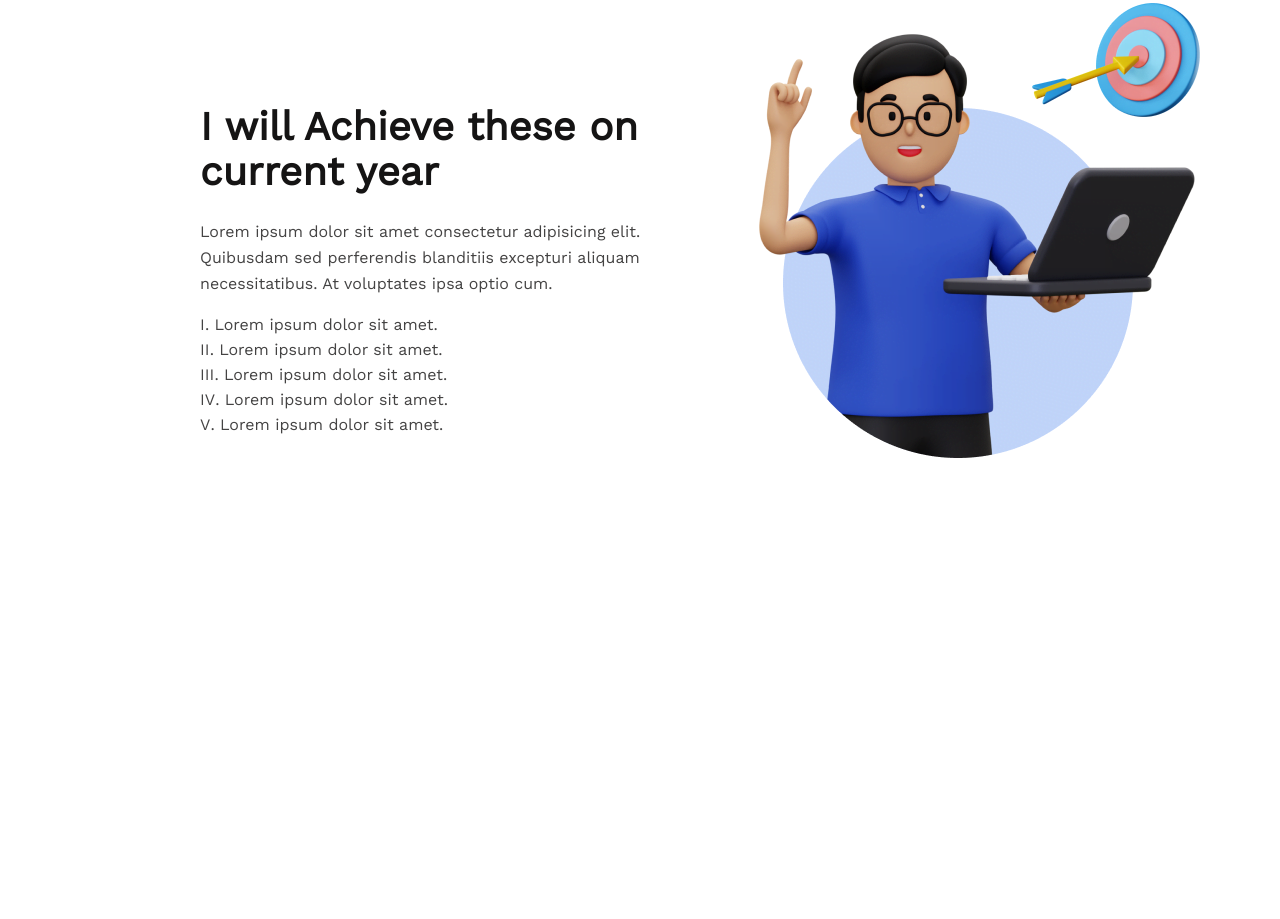
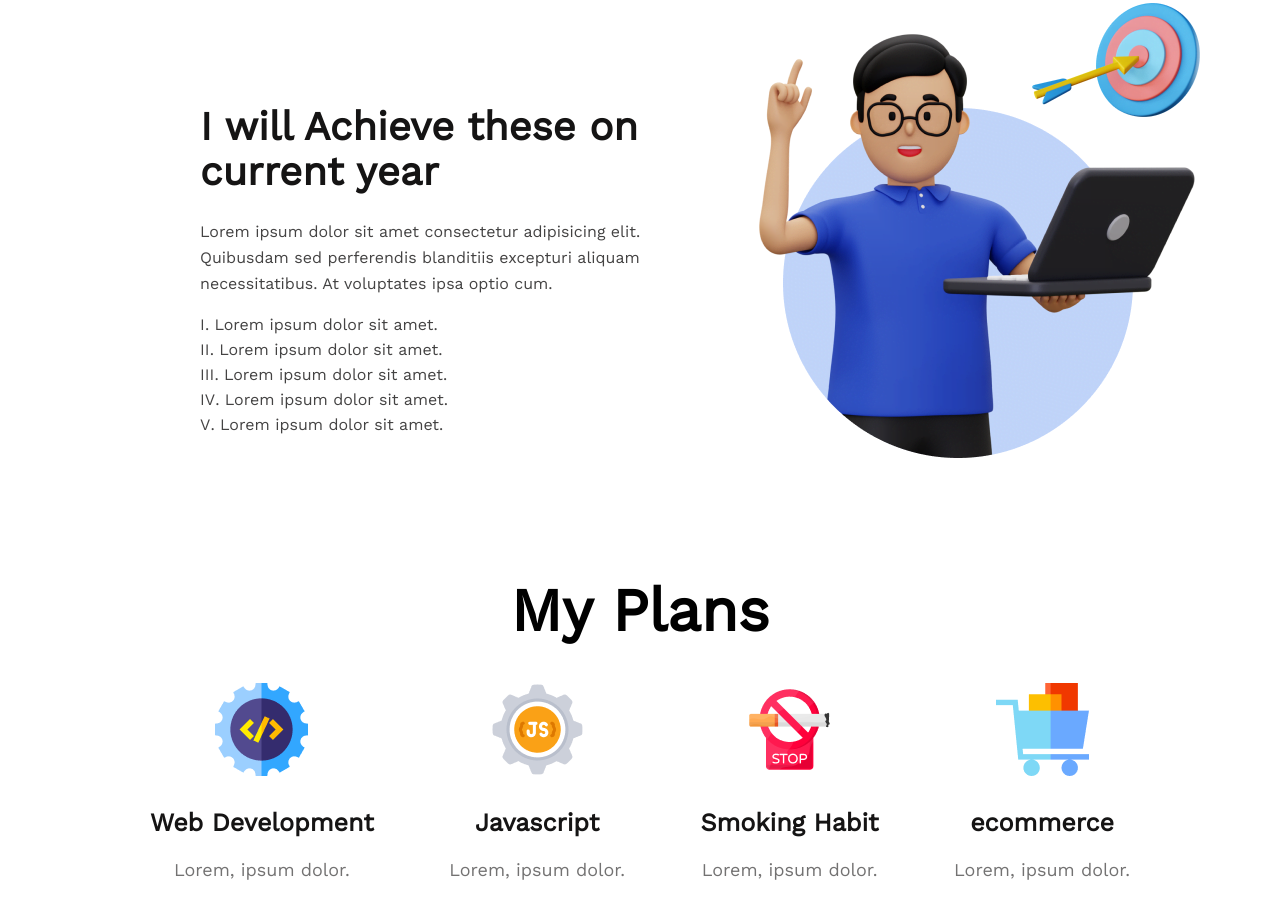
Before and after one commit to dev-maruful/assignment-1, a plain HTML site: page index.html in a window 1280 px wide. Shown: the part 1961-2880 px from the top of the page. Before the commit the page ends 2549 px from the top, so only its background shows below. Drawn offline with nearby package versions, Linux system fonts and the light colour scheme.

Commit message:
plans added

```diff
--- a/index.html
+++ b/index.html
@@ -45,6 +45,31 @@
             </div>
             <img src="./images/person-2.png" alt="female">
         </section>
+        <section class="plans-box">
+            <div class="plan-box-title"><h2>My Plans</h2></div>
+            <div class="skill-plans">
+                <div class="skill-plan-item">
+                    <img src="./images/icons/web.png" alt="web">
+                    <h4 class="skill-plan-item-title">Web Development</h4>
+                    <p class="skill-plan-item-description">Lorem, ipsum dolor.</p>
+                </div>
+                <div class="skill-plan-item">
+                    <img src="./images/icons/js.png" alt="javascript">
+                    <h4 class="skill-plan-item-title">Javascript</h4>
+                    <p class="skill-plan-item-description">Lorem, ipsum dolor.</p>
+                </div>
+                <div class="skill-plan-item">
+                    <img src="./images/icons/smoke.png" alt="smoke">
+                    <h4 class="skill-plan-item-title">Smoking Habit</h4>
+                    <p class="skill-plan-item-description">Lorem, ipsum dolor.</p>
+                </div>
+                <div class="skill-plan-item">
+                    <img src="./images/icons/ecom.png" alt="ecommerce">
+                    <h4 class="skill-plan-item-title">ecommerce</h4>
+                    <p class="skill-plan-item-description">Lorem, ipsum dolor.</p>
+                </div>
+            </div>
+        </section>
     </main>
     <footer>
 
--- a/styles/style.css
+++ b/styles/style.css
@@ -90,3 +90,37 @@
 .main-content-text2{
     margin-left: 100px;
 }
+.plan-box-title{
+    text-align: center;
+    font-weight: 700;
+    font-size: 40px;
+    line-height: 45px;
+    margin-bottom: 50px;
+}
+
+.skill-plans{
+    display: flex;
+    align-items: center;
+    justify-content: space-between;
+    margin: 0 150px 130px;
+    gap: 30px;
+}
+.skill-plan-item{
+    text-align: center;
+}
+.skill-plan-item img{
+    margin-bottom: 25px;
+}
+.skill-plan-item-title{
+    font-weight: 700;
+    font-size: 25px;
+    line-height: 35px;
+    color: #151414;
+    margin-bottom: 15px;
+}
+.skill-plan-item-description{
+    font-weight: 500;
+    font-size: 18px;
+    line-height: 30px;
+    color: #737272;
+}
```
